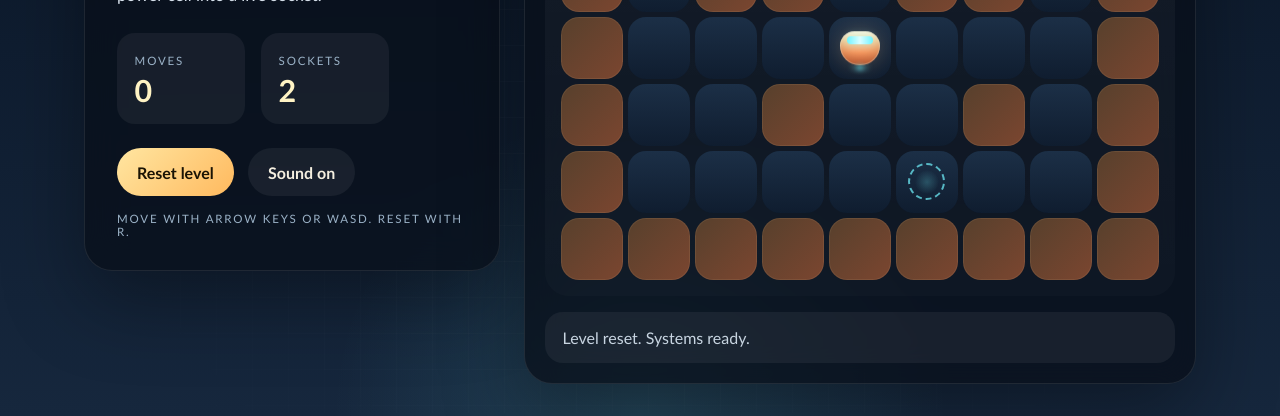
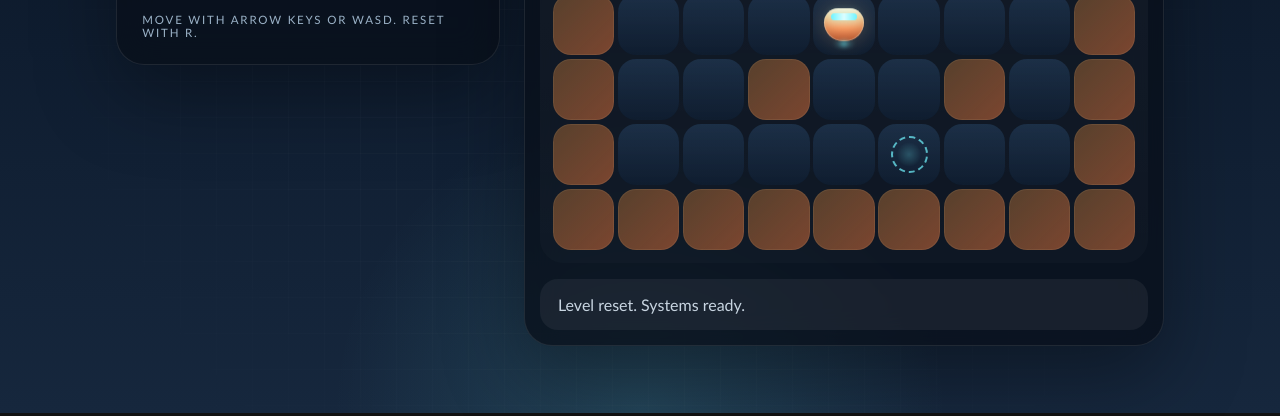
Before and after one commit to amalv/shocket-shift, a website built with Vite: page index.html in a window 1280 px wide. Shown: the part 387-803 px from the top of the page. Built offline with nearby package versions, Linux system fonts and the light colour scheme.

Commit message:
fix: normalize deployed layout sizing

```diff
--- a/src/styles.css
+++ b/src/styles.css
@@ -1,6 +1,9 @@
 :root {
   color-scheme: dark;
   font-family: "Trebuchet MS", "Segoe UI", sans-serif;
+  font-size: 16px;
+  text-size-adjust: 100%;
+  -webkit-text-size-adjust: 100%;
   --bg-0: #08111d;
   --bg-1: #0f1d30;
   --bg-2: #16273d;
@@ -49,15 +52,18 @@
 }
 
 #app {
-  min-height: 100vh;
+  min-height: 100dvh;
 }
 
 .shell {
-  min-height: 100vh;
+  width: min(100%, 1100px);
+  min-height: 100dvh;
   display: grid;
   gap: 1.5rem;
-  align-items: center;
-  padding: 2rem;
+  align-items: start;
+  align-content: start;
+  margin: 0 auto;
+  padding: clamp(16px, 2vw, 32px);
 }
 
 .panel {
@@ -70,7 +76,7 @@
 }
 
 .intro {
-  padding: 2rem;
+  padding: clamp(22px, 2vw, 32px);
 }
 
 .eyebrow,
@@ -78,13 +84,13 @@
 .hint {
   text-transform: uppercase;
   letter-spacing: 0.16em;
-  font-size: 0.72rem;
+  font-size: 11.5px;
   color: var(--muted);
 }
 
 h1 {
   margin: 0.35rem 0 0.75rem;
-  font-size: clamp(2.5rem, 5vw, 5rem);
+  font-size: clamp(38px, 3.6vw, 70px);
   line-height: 0.9;
   letter-spacing: 0.04em;
 }
@@ -93,7 +99,7 @@
   max-width: 34rem;
   margin: 0;
   color: #d6e0eb;
-  font-size: 1.04rem;
+  font-size: clamp(16px, 0.95rem + 0.18vw, 17px);
   line-height: 1.65;
 }
 
@@ -105,8 +111,8 @@
 }
 
 .stats div {
-  min-width: 8rem;
-  padding: 1rem 1.1rem;
+  min-width: 128px;
+  padding: 16px 18px;
   border-radius: 18px;
   background: rgba(255, 255, 255, 0.055);
 }
@@ -114,13 +120,13 @@
 .stats strong {
   display: block;
   margin-top: 0.25rem;
-  font-size: 1.9rem;
+  font-size: 30px;
   color: #fff3c4;
 }
 
 .actions {
   display: flex;
-  gap: 0.9rem;
+  gap: 14px;
   flex-wrap: wrap;
   align-items: center;
   margin-top: 1.5rem;
@@ -129,7 +135,7 @@
 .actions button {
   border: 0;
   border-radius: 999px;
-  padding: 0.9rem 1.25rem;
+  padding: 14px 20px;
   cursor: pointer;
   font-weight: 700;
   transition: transform 160ms ease, box-shadow 160ms ease, background 160ms ease;
@@ -159,13 +165,15 @@
 }
 
 .board-panel {
-  padding: 1.25rem;
+  padding: clamp(14px, 1.2vw, 20px);
 }
 
 .board {
+  width: min(100%, 672px);
+  margin: 0 auto;
   display: grid;
-  gap: 0.32rem;
-  padding: 1rem;
+  gap: clamp(3px, 0.3vw, 5px);
+  padding: clamp(11px, 1vw, 16px);
   border-radius: 24px;
   background: linear-gradient(180deg, rgba(255, 255, 255, 0.04), transparent),
     rgba(255, 255, 255, 0.02);
@@ -438,8 +446,8 @@
 }
 
 .status {
-  margin-top: 1rem;
-  padding: 1rem 1.1rem;
+  margin-top: 16px;
+  padding: 16px 18px;
   border-radius: 18px;
   color: #c8d5e1;
   background: rgba(255, 255, 255, 0.055);
@@ -649,9 +657,26 @@
   }
 }
 
+@media (max-width: 899px) {
+  .shell {
+    max-width: 608px;
+  }
+}
+
 @media (min-width: 900px) {
   .shell {
-    grid-template-columns: minmax(18rem, 26rem) minmax(24rem, 42rem);
+    grid-template-columns: minmax(288px, 384px) minmax(320px, 672px);
     justify-content: center;
   }
+
+  .board {
+    width: min(100%, 672px, calc(100dvh - 170px));
+  }
 }
+
+@media (min-width: 900px) and (min-height: 920px) {
+  .shell {
+    align-items: center;
+    align-content: center;
+  }
+}
```
